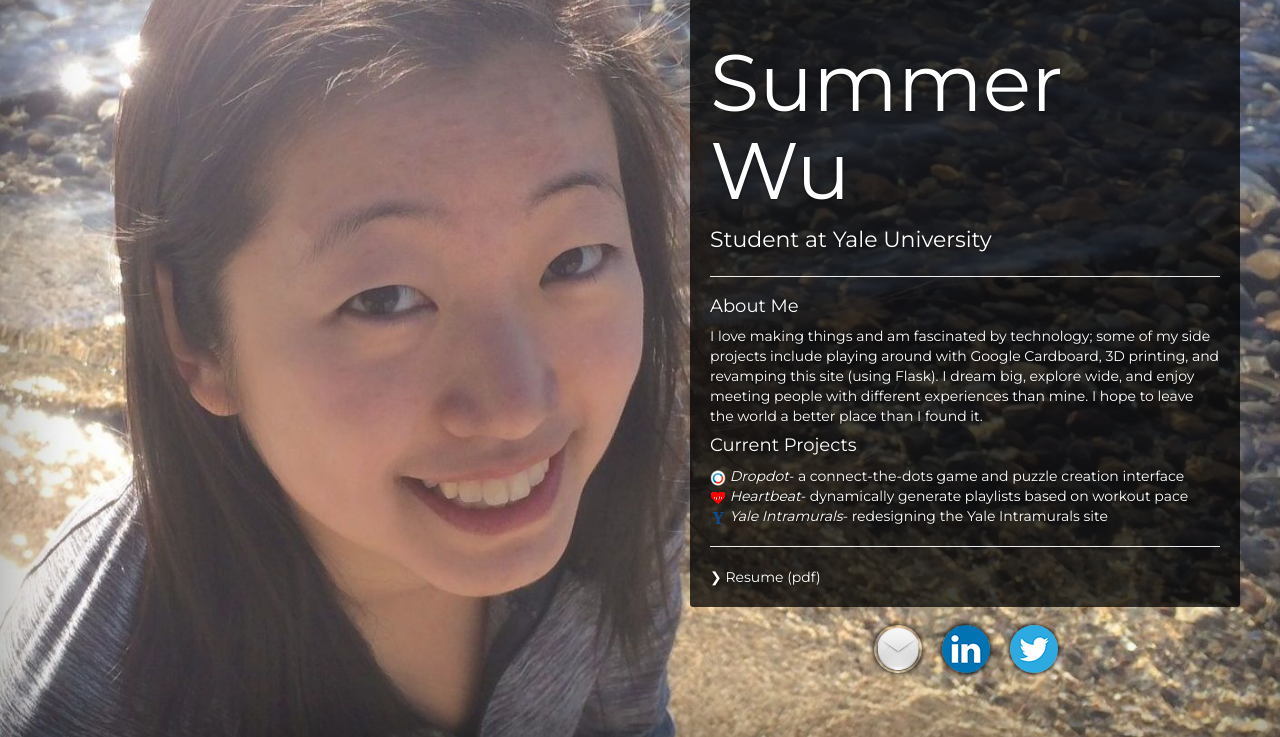
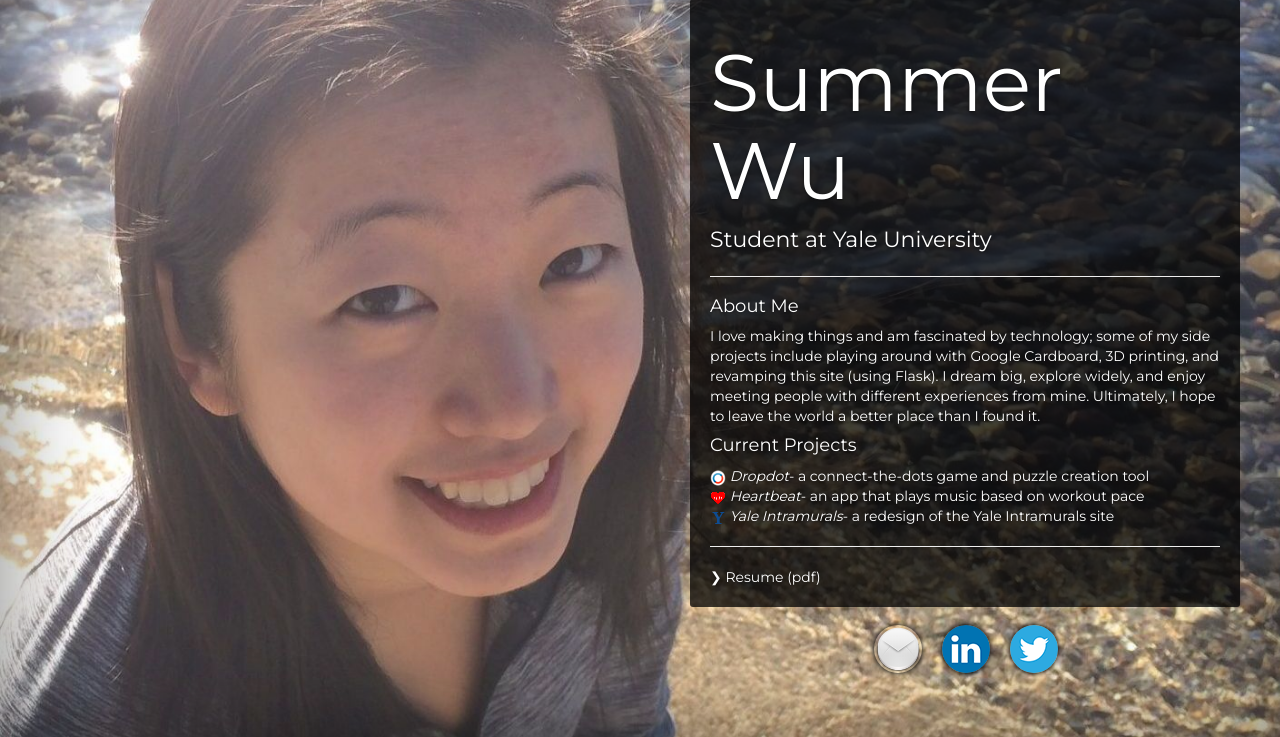
Before and after one commit to sw5813/sumwu, a Flask app: page / in a window 1280 px wide. Shown: the part 63-800 px from the top of the page. Run offline with Flask 2, Linux system fonts and the light colour scheme; some libraries are stand-ins or nearby versions.

Commit message:
edit writing

```diff
--- a/templates/index.html
+++ b/templates/index.html
@@ -45,12 +45,12 @@
             <hr>
 
             <h4>About Me</h4>
-              <p>I love making things and am fascinated by technology; some of my side projects include playing around with Google Cardboard, 3D printing, and revamping this site (using Flask). I dream big, explore wide, and enjoy meeting people with different experiences than mine. I hope to leave the world a better place than I found it.</p>
+              <p>I love making things and am fascinated by technology; some of my side projects include playing around with Google Cardboard, 3D printing, and revamping this site (using Flask). I dream big, explore widely, and enjoy meeting people with different experiences from mine. Ultimately, I hope to leave the world a better place than I found it.</p>
             <h4>Current Projects</h4>
-            <p><a href="https://play.google.com/store/apps/details?id=com.dropdot.dropdotpro" class="project"><img src="{{ url_for('static', filename='img/dropdot.ico') }}" /> Dropdot</a>- a connect-the-dots game and puzzle creation interface
-              <br><a href="https://github.com/sw5813/heartbeat" class="project"><img src="{{ url_for('static', filename='img/heartbeat.ico') }}" /> Heartbeat</a>- dynamically generate playlists based on workout pace
+            <p><a href="https://play.google.com/store/apps/details?id=com.dropdot.dropdotpro" class="project"><img src="{{ url_for('static', filename='img/dropdot.ico') }}" /> Dropdot</a>- a connect-the-dots game and puzzle creation tool
+              <br><a href="https://github.com/sw5813/heartbeat" class="project"><img src="{{ url_for('static', filename='img/heartbeat.ico') }}" /> Heartbeat</a>- an app that plays music based on workout pace
               <!-- <br><br>I dream of making the world a better place.-->
-              <br><a href="http://www.sumwu.me/yaleims" class="project"><img src="{{ url_for('static', filename='yaleims/img/yalefavicon.ico') }}" /> Yale Intramurals</a>- redesigning the Yale Intramurals site</p>
+              <br><a href="http://www.sumwu.me/yaleims" class="project"><img src="{{ url_for('static', filename='yaleims/img/yalefavicon.ico') }}" /> Yale Intramurals</a>- a redesign of the Yale Intramurals site</p>
 
       <hr>
       <a href="{{ url_for('static', filename='summer_wu_resume.pdf') }}"> &#10095; Resume (pdf)</a>
```
